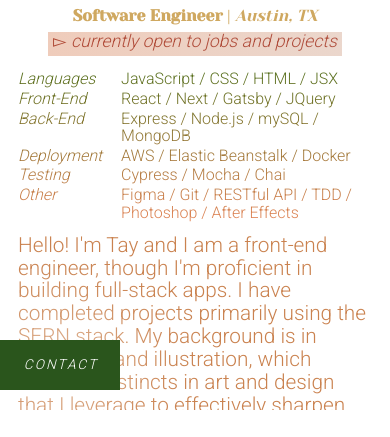
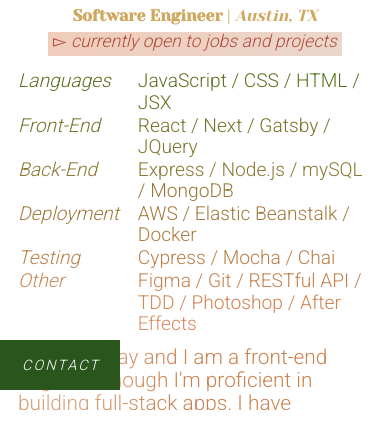
Before and after one commit to taylormleigh/tayMade, a Next.js app: page / in a window 390 px wide. Shown: the part 404-841 px from the top of the page. Built offline with nearby package versions, Linux system fonts and the light colour scheme.

Commit message:
detail styling for mobile contact button: larger font

```diff
--- a/styles.css
+++ b/styles.css
@@ -946,12 +946,12 @@ a.contactButtonMobile {
 	.span_2_of_2, .span_1_of_2 { width: 100%; }
 }
 
-@media only screen and (max-width: 400px) {
+@media only screen and (max-width: 480px) {
 	.col {
 		margin: 1% 0 1% 0%;
   }
   a.contactButtonMobile {
-    font-size: .85rem;
+    font-size: .9rem;
   }
   .aboutPic {
     margin: 0px;
@@ -986,7 +986,4 @@ a.contactButtonMobile {
   .aboutText {
     font-size: 1.3rem;
   }
-  table {
-    font-size: 1rem;
-  }
 }
```
